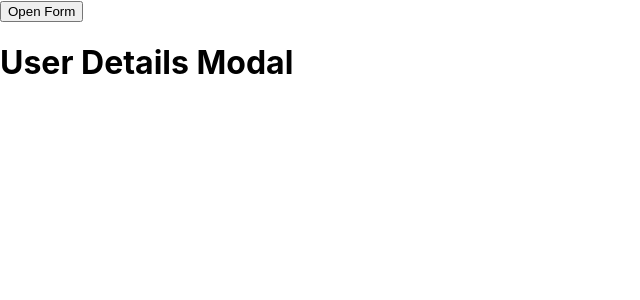
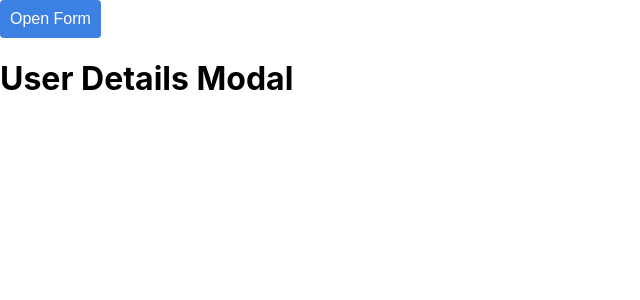
Before and after one commit to deepti-wali/xmodal, a React (Create React App) app: page / in a window 1280 px wide. Shown: the top 300 px of the page, without its empty margins (0-640 px from the left). Built offline with nearby package versions, Linux system fonts and the light colour scheme.

Commit message:
first commit

```diff
--- a/src/Xmodal.css
+++ b/src/Xmodal.css
@@ -15,4 +15,11 @@
 }
 
 .submit-button {
+  padding: 10px 10px;
+  font-size: 16px;
+  border: none;
+  border-radius: 4px;
+  background-color: #3d80e3;
+  color: white;
+  cursor: pointer;
 }
--- a/src/Xmodal.js
+++ b/src/Xmodal.js
@@ -45,14 +45,16 @@ const XModal = () => {
   };
 
   const handleCloseModal = (e) => {
-    if (e.target.className === "submit-button") {
+    if (e.target.className === "modal") {
       setIsOpen(false);
     }
   };
 
   return (
     <div className="app">
-      <button onClick={handleOpenModal}>Open Form</button>
+      <button onClick={handleOpenModal} className="submit-button">
+        Open Form
+      </button>
       <h1>User Details Modal</h1>
 
       {isOpen && (
@@ -89,8 +91,7 @@ const XModal = () => {
               <label htmlFor="phone">Phone Number:</label>
               <br />
               <br />
-              <br />
-              <br />
+
               <input
                 type="tel"
                 id="phone"
```
